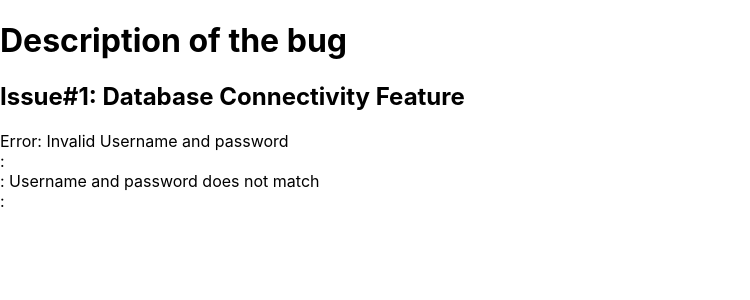
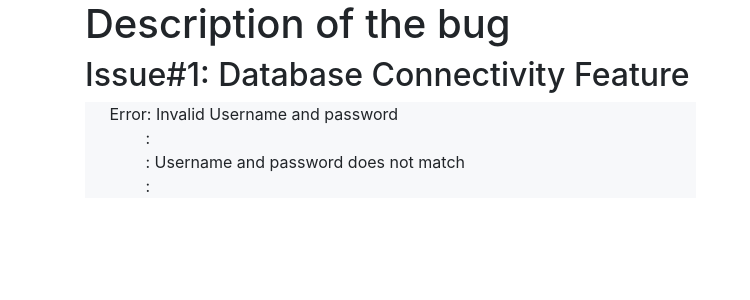
Before and after one commit to bhaskargogs/react-demo-issue-engine, a React (Create React App) app: page /issues/1 in a window 1280 px wide. Shown: the top 300 px of the page, without its empty margins (0-750 px from the left). Built offline with nearby package versions, Linux system fonts and the light colour scheme.

Commit message:
Added some styles

```diff
--- a/package.json
+++ b/package.json
@@ -6,8 +6,11 @@
     "@testing-library/jest-dom": "^4.2.4",
     "@testing-library/react": "^9.3.2",
     "@testing-library/user-event": "^7.1.2",
+    "bootstrap": "^4.4.1",
     "history": "4.7.2",
+    "node-sass": "^4.13.0",
     "react": "^16.12.0",
+    "react-bootstrap": "^1.0.0-beta.16",
     "react-dom": "^16.12.0",
     "react-router-dom": "^5.1.2",
     "react-scripts": "3.3.0"
--- a/src/Searchbar/IssuePage/IssuePage.js
+++ b/src/Searchbar/IssuePage/IssuePage.js
@@ -1,16 +1,23 @@
 import React from 'react';
 import issues from '../../Issues/issues';
+import { Container, Media } from 'react-bootstrap';
+import './IssuePage.scss';
 
 export const IssuePage = ({ match }) => {
     const issue = issues.find(item => item.id.toString() === match.params.id);
-    console.log(issue.description);
     return (
-        <div>
+        <Container>
             <h1>Description of the bug</h1>
             <h2>{issue.title}</h2>
-            <div>{issue.description.map((item, index) =>
-                <div key={index}>{item}</div>
-                )}</div>
-        </div>
-        );
+            <ul className="list-unstyled description-box">
+                {issue.description.map((description, index) => (
+                    <Media as="li" className="description-text" key={index}>{description.replace(/ /g, "\u00a0")}</Media>
+                ))}
+            </ul>
+            {/* {issue.description.map((item) => {
+
+                    return [<Media as="li" className="description-text" key={itemm}>{item}</Media>, ' '];
+                })}</ul> */}
+        </Container>
+    );
 }
--- /dev/null
+++ b/src/Searchbar/IssuePage/IssuePage.scss
@@ -0,0 +1,10 @@
+.description-box {
+    display: block;
+    background-color: #F7F8FA;
+    width: 55%;
+}
+
+.description-text {
+    margin-left: 20px;
+    text-justify: auto;
+}
--- a/src/Searchbar/Searchbar.js
+++ b/src/Searchbar/Searchbar.js
@@ -1,7 +1,8 @@
 import React from 'react';
 import { withRouter } from 'react-router-dom';
 import issues from '../Issues/issues';
-
+import { ListGroup, Container } from 'react-bootstrap';
+import './Searchbar.scss';
 
 class Searchbar extends React.Component {
     state = {
@@ -24,16 +25,19 @@ class Searchbar extends React.Component {
 
     render() {
         return (
-            <div>
+            <Container>
                 <h1>React Demo</h1>
                 <h2>Start typing to search issues</h2>
                 <form>
                     <input type="text" onChange={this.filterList} />
                 </form>
                 {this.state.issues.map((issue) => (
-                    <div key={issue.id} onClick={() => this.handleClick(issue)}>{issue.title}</div>
+                    <ListGroup key={issue.id}>
+                        <ListGroup.Item className="issue-search" onClick={() => this.handleClick(issue)}>{issue.title}</ListGroup.Item>
+                    </ListGroup>
+                    // <div key={issue.id} onClick={() => this.handleClick(issue)}>{issue.title}</div>
                 ))}
-            </div>
+            </Container>
         )
     }
 }
--- /dev/null
+++ b/src/Searchbar/Searchbar.scss
@@ -0,0 +1,10 @@
+.issue-search {
+    width: 40%;
+    cursor: pointer;
+}
+
+.issue-search:hover {
+    background-color: #16b548;
+    font-weight: bold;
+    color: wheat;
+}
--- a/src/index.js
+++ b/src/index.js
@@ -4,6 +4,7 @@ import './index.css';
 import App from './App';
 import { BrowserRouter } from 'react-router-dom';
 import * as serviceWorker from './serviceWorker';
+import 'bootstrap/dist/css/bootstrap.min.css';
 
 render((
     <BrowserRouter>
```
Also changed, not shown: src/Issues/issues.js (+9 -9 lines), 1 other file (tests, documents, lock files or other folders).
